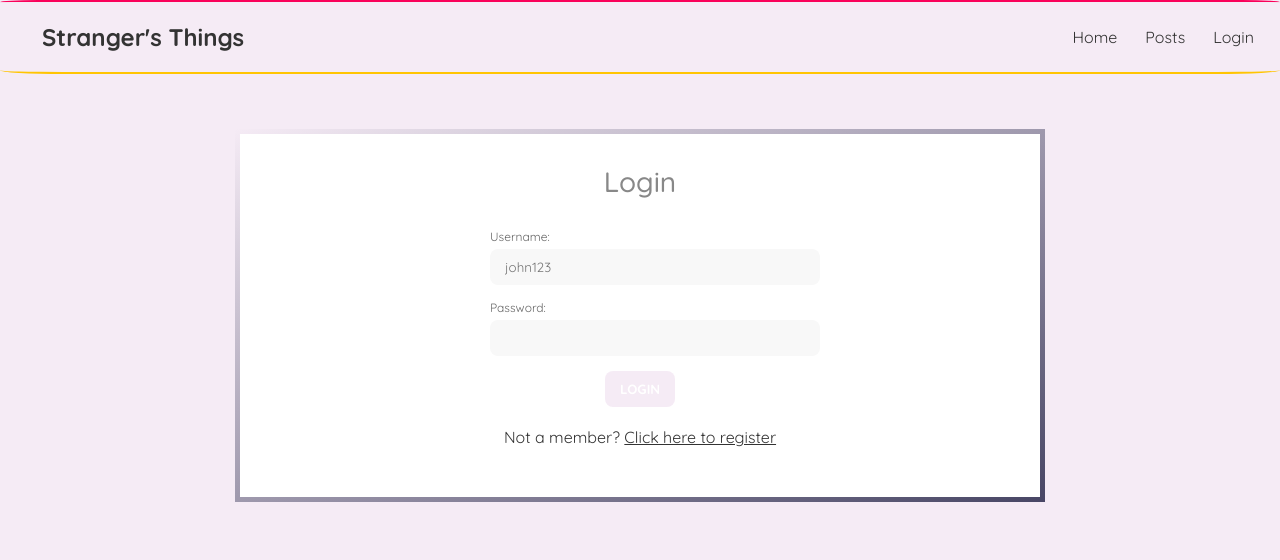
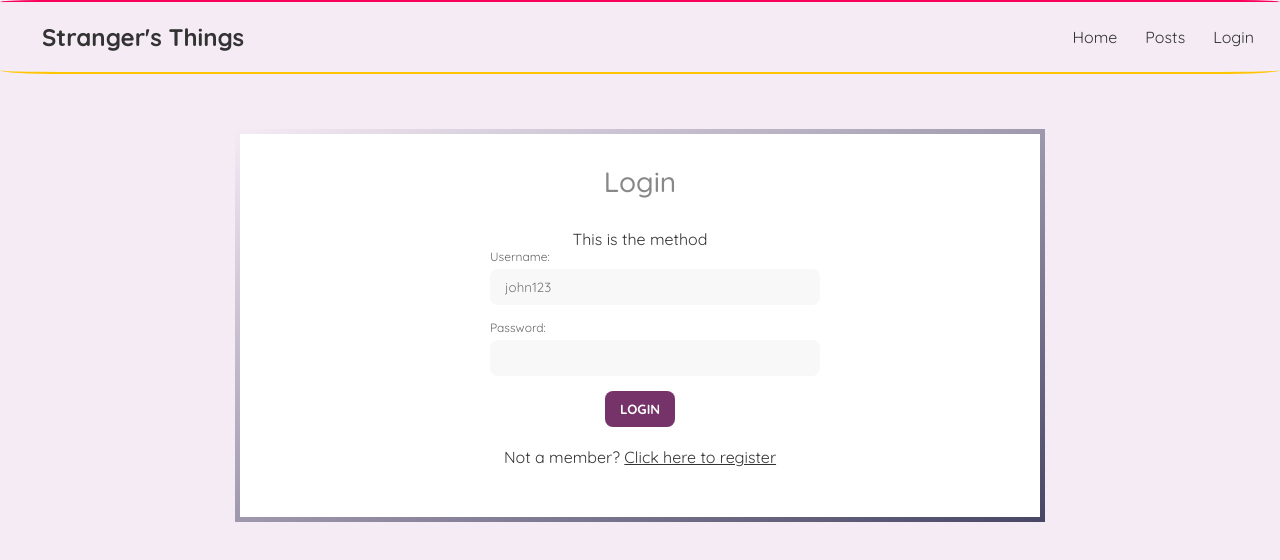
Before and after one commit to daisy3489/strangersThings2, a React (Create React App) app: page /Login in a window 1280 px wide. Shown: the top 560 px of the page. Built offline with nearby package versions, Linux system fonts and the light colour scheme.

Commit message:
added message recieved and sent section

```diff
--- a/src/App.js
+++ b/src/App.js
@@ -5,9 +5,12 @@ import LoginForm from './Login';
 import WelcomePage from './Welcome';
 import RegisterForm from './Register';
 import CreatePost from './CreatePost';
+import MessageForm from './Messages';
+
 import {BrowserRouter as Router, Route, Switch} from 'react-router-dom';
 
 import { useState } from "react"
+
 
 function App() {
   const [user, setUser] = useState({username: '', password: ''});
@@ -71,6 +74,9 @@ function App() {
             <Route exact path="/CreatePost">
               <CreatePost />
             </Route>
+            <Route path="/Messages" >
+              <MessageForm />
+            </Route>
             <Route exact path="/Posts">
               <Posts  />
             </Route>
@@ -80,7 +86,7 @@ function App() {
             <Route exact path="/Profile">
               <WelcomePage Logout={Logout} user={user} />
             </Route>
-            <Route path="/Login" >
+            <Route path="/Account/Login" >
               <LoginForm Login={Login} error={error} />
             </Route>
 
--- a/src/CreatePost.js
+++ b/src/CreatePost.js
@@ -1,3 +1,5 @@
+
+
 const CreatePost = () => {
     return (
         <div className="createPost">
--- a/src/Login.js
+++ b/src/Login.js
@@ -1,12 +1,19 @@
 import React, {useState} from 'react';
 import { Link } from 'react-router-dom';
-
+import { useParams, useHistory } from 'react-router';
 
 export const BASE_URL = 'https://strangers-things.herokuapp.com/api/';
 export const cohortName = '2105-SJS-RM-WEB-PT';
 
+
 function LoginForm({Login, error}) {
     const [details, setDetails] = useState({username: '', password: ''});
+    const [username, setUsername] = useState('');
+    const [password, setPassword] = useState('');
+    const params = useParams();
+    const history = useHistory();
+
+    console.log("params: ", params)
 
     //handle submit
     const submitHandler = e => {
@@ -22,6 +29,7 @@ function LoginForm({Login, error}) {
 
             <div className="form-inner">
                 <h2>Login</h2>
+                <div>This is the {params.method} method</div>
                 {/* check for error */}
                 {(error !== '') ? ( <div className="error">{error}</div>) : ''}
                 <div className="form-group">
--- /dev/null
+++ b/src/Messages.js
@@ -0,0 +1,10 @@
+const MessageForm = () => {
+    return ( <div>
+        <p>Message Recieved</p>
+        <p>Message Sent</p>
+    </div>
+
+    );
+}
+
+export default MessageForm;
--- a/src/Posts.js
+++ b/src/Posts.js
@@ -42,7 +42,7 @@ const Posts = () => {
                     <p className="price"> Price: {post.price} </p>
                     <p className='seller' > Seller: {post.author.username} </p>
                     <p className='location'>  Location: {post.location} </p>
-                    {/* <button className='delete' onClick={() => handleDeletePost(post._id)} >Delete Post</button> */}
+                    <button className='delete' onClick={() => handleDeletePost(post._id)} >Delete Post</button>
                 </div>
             </div>)}
         </div>
--- a/src/Welcome.js
+++ b/src/Welcome.js
@@ -1,3 +1,4 @@
+import { Link } from 'react-router-dom';
 
 const WelcomePage = ({Logout, user}) => {
 
@@ -5,7 +6,13 @@ const WelcomePage = ({Logout, user}) => {
         <div className="welcome">
           <h2>Welcome, <span>{user.username}</span>!</h2>
           <button onClick={Logout}>Logout</button>
-          {console.log(user.username)}
+
+          <ul className="">
+              <li>View Posts created by me</li>
+              <Link to="/CreatePost">Create new post</Link><br></br>
+              <Link to="/Messages">Message Center</Link>
+
+          </ul>
         </div>
      );
 }
--- a/src/index.css
+++ b/src/index.css
@@ -3,6 +3,7 @@
 /*===== VARIABLES CSS =====*/
 :root {
   /*colors*/
+  --detailPurple: #753369;
   --lightPurple: #f5ebf5;
   --mediumPurple: #685093;
   --darkPurple: #484665;
@@ -17,12 +18,12 @@ input, button {
   outline: none;
 }
 
+html {
+  background-color: var(--lightPurple);
+}
+
 .App {
   min-height: 100vh;
-  /* display: flex;
-  align-items: center;
-  justify-content: center; */
-  background-color: var(--lightPurple);
 }
 
 /* base styles */
@@ -206,7 +207,7 @@ form .form-inner input[type='submit'], .welcome button {
 display: inline-block;
 padding: 10px 15px;
 border-radius: 8px;
-background-image: linear-gradient(to right, var(--lightPurple) 50%, var(--mediumPurple) 50%, var(--darkPurple));
+background-image: linear-gradient(to right, var(--detailPurple) 50%, var(--detailPurple) 50%, var(--darkPurple));
 background-size: 200%;
 background-position: 0%;
 transition: 0.4s;
@@ -231,7 +232,6 @@ form .form-inner input[type='submit']:hover,
 /* -------- Welcome page ---------- */
 .welcome {
   width: 100%;
-  /* max-width: 480px; */
   background-color: #fff;
   padding: 15px 30px;
 }
```
Also changed, not shown: 1 other file (tests, documents, lock files or other folders).
